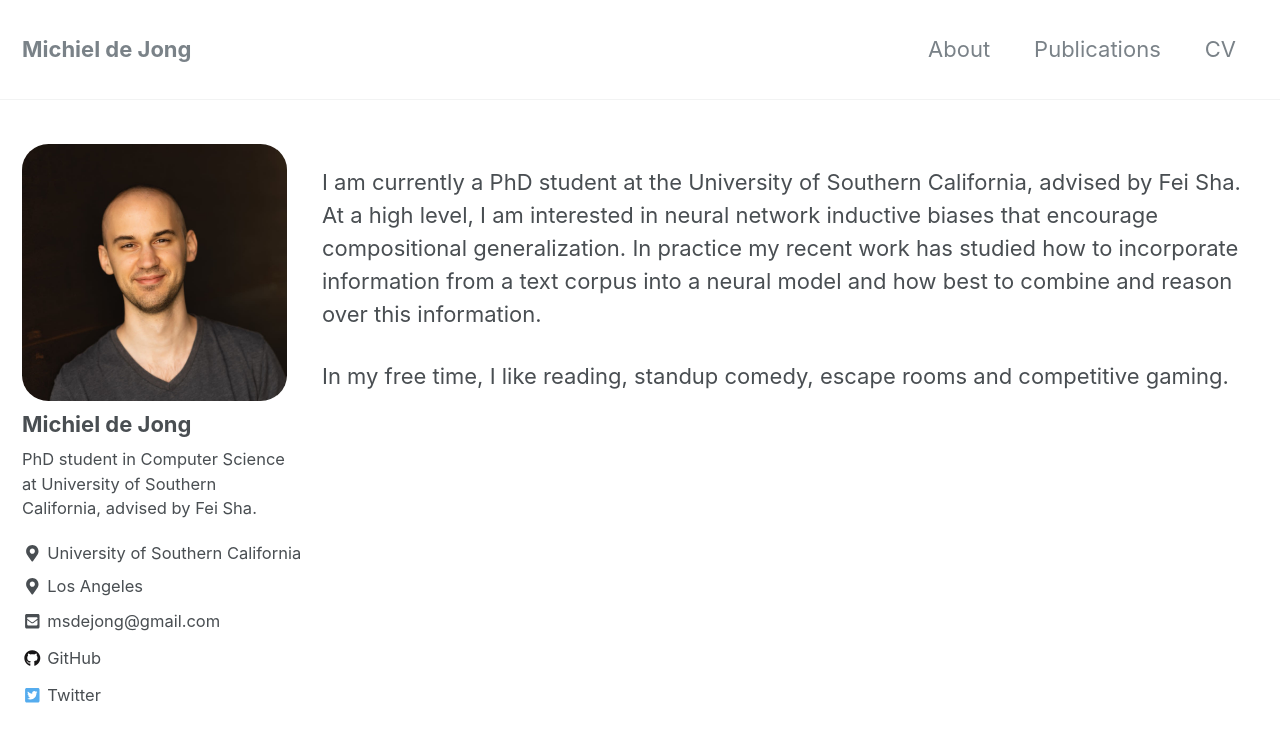
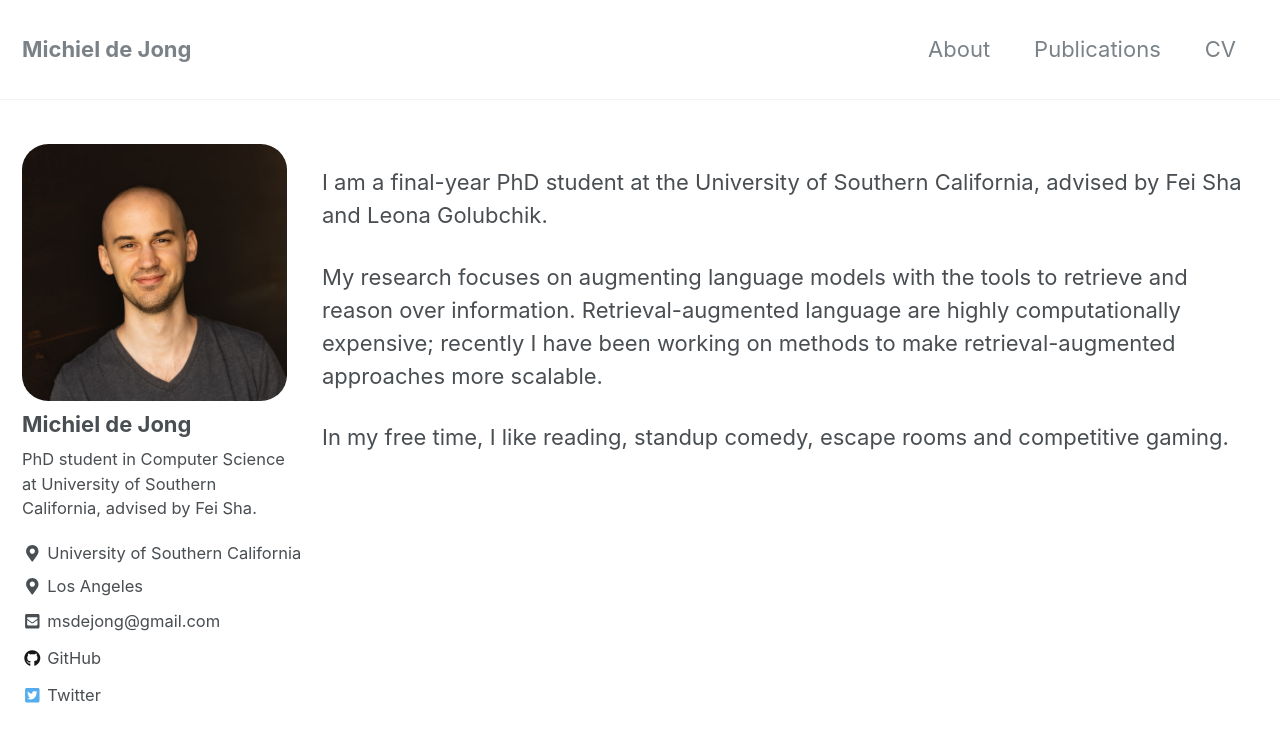
Before and after one commit to msdejong/msdejong.github.io, a Jekyll site: the page built from _pages/about.md, in a window 1280 px wide and 900 px high. Shown: the top 742 px of the window. Built offline with Jekyll 4.4.1, drawn with Linux system fonts in a browser that asks for light colours; nearby versions of some CDN libraries.

Commit message:
Update about.md
Update about

```diff
--- a/_pages/about.md
+++ b/_pages/about.md
@@ -8,6 +8,8 @@ redirect_from:
   - /about.html
 classes: wide
 ---
-I am currently a PhD student at the University of Southern California, advised by Fei Sha. At a high level, I am interested in neural network inductive biases that encourage compositional generalization. In practice my recent work has studied how to incorporate information from a text corpus into a neural model and how best to combine and reason over this information.
+I am a final-year PhD student at the University of Southern California, advised by Fei Sha and Leona Golubchik.
+
+My research focuses on augmenting language models with the tools to retrieve and reason over information. Retrieval-augmented language are highly computationally expensive; recently I have been working on methods to make retrieval-augmented approaches more scalable.
 
 In my free time, I like reading, standup comedy, escape rooms and competitive gaming.
```
